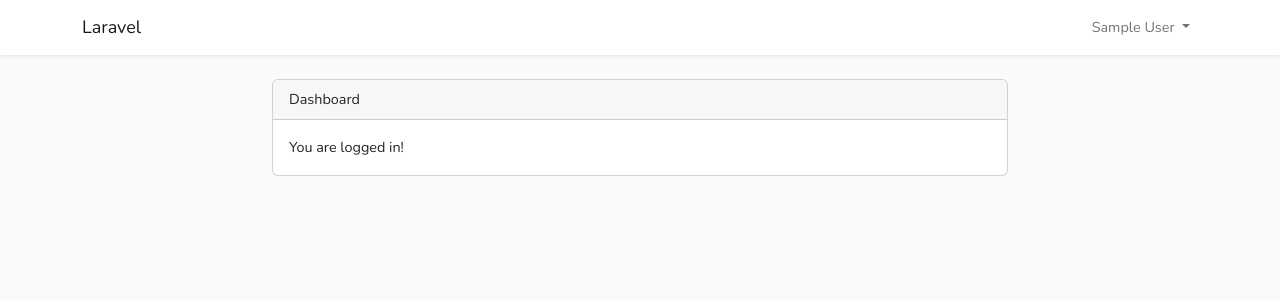
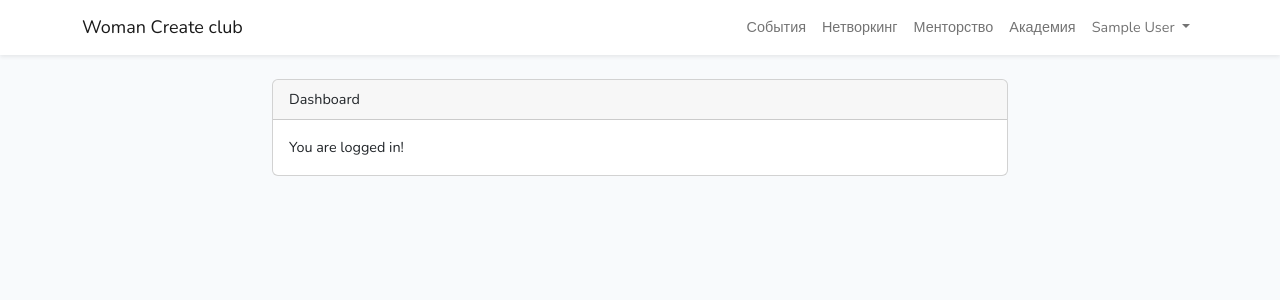
Before and after one commit to AttractorSchool/ESPD-APHP1, a Laravel app: page /home in a window 1280 px wide. Shown: the top 300 px of the page. Run offline with Laravel 10, Linux system fonts and the light colour scheme; the visitor is signed in with stand-in values (Sample User, id 1); style sheets or scripts are compiled from the project's sources; parts of the project's set-up code (start-up, migrations or seed data) failed here and were passed over.

Commit message:
Верстка хэдера
Resolves #2: Верстка хэдера и футера в начальной странице

```diff
--- a/resources/views/layouts/app.blade.php
+++ b/resources/views/layouts/app.blade.php
@@ -10,8 +10,9 @@
     <title>{{ config('app.name', 'Laravel') }}</title>
 
     <!-- Fonts -->
-    <link rel="dns-prefetch" href="//fonts.bunny.net">
     <link href="https://fonts.bunny.net/css?family=Nunito" rel="stylesheet">
+    <link rel="stylesheet" href="https://cdnjs.cloudflare.com/ajax/libs/font-awesome/5.15.3/css/all.min.css">
+
 
     <!-- Scripts -->
     @vite(['resources/sass/app.scss', 'resources/js/app.js'])
@@ -20,21 +21,29 @@
 <div id="app">
     <nav class="navbar navbar-expand-md navbar-light bg-white shadow-sm">
         <div class="container">
-                <a class="navbar-brand" href="{{ url('/') }}">
-                    {{ config('app.name', 'Laravel') }}
+            <a class="navbar-brand d-none d-md-block d-m-none" href="{{ url('/home') }}">
+                Woman Create club
             </a>
-                <button class="navbar-toggler" type="button" data-bs-toggle="collapse" data-bs-target="#navbarSupportedContent" aria-controls="navbarSupportedContent" aria-expanded="false" aria-label="{{ __('Toggle navigation') }}">
+            <button class="navbar-toggler ms-auto order-0" type="button" data-bs-toggle="collapse" data-bs-target="#navbarSupportedContent" aria-controls="navbarSupportedContent" aria-expanded="false" aria-label="{{ __('Toggle navigation') }}">
                 <span class="navbar-toggler-icon"></span>
             </button>
-
-                <div class="collapse navbar-collapse" id="navbarSupportedContent">
-                    <!-- Left Side Of Navbar -->
-                    <ul class="navbar-nav me-auto">
-
-                    </ul>
-
-                    <!-- Right Side Of Navbar -->
-                    <ul class="navbar-nav ms-auto">
+            <div class="collapse navbar-collapse justify-content-end" id="navbarSupportedContent">
+                <ul class="navbar-nav text-end">
+                    <li class="nav-item d-md-none">
+                        <a class="nav-link" href="#">Woman Create club</a>
+                    </li>
+                    <li class="nav-item">
+                        <a class="nav-link" href="#">События</a>
+                    </li>
+                    <li class="nav-item">
+                        <a class="nav-link" href="#">Нетворкинг</a>
+                    </li>
+                    <li class="nav-item">
+                        <a class="nav-link" href="#">Менторство</a>
+                    </li>
+                    <li class="nav-item">
+                        <a class="nav-link" href="#">Академия</a>
+                    </li>
                     <!-- Authentication Links -->
                     @guest
                         @if (Route::has('login'))
@@ -75,6 +84,11 @@
     <main class="py-4">
         @yield('content')
     </main>
+
 </div>
+<!-- Scripts -->
+<script src="{{ asset('js/app.js') }}"></script>
+
+
 </body>
 </html>
--- a/routes/web.php
+++ b/routes/web.php
@@ -1,5 +1,6 @@
 <?php
 
+use Illuminate\Support\Facades\Auth;
 use Illuminate\Support\Facades\Route;
 
 /*
```
Lines whose indentation alone changed are shown as unchanged.
